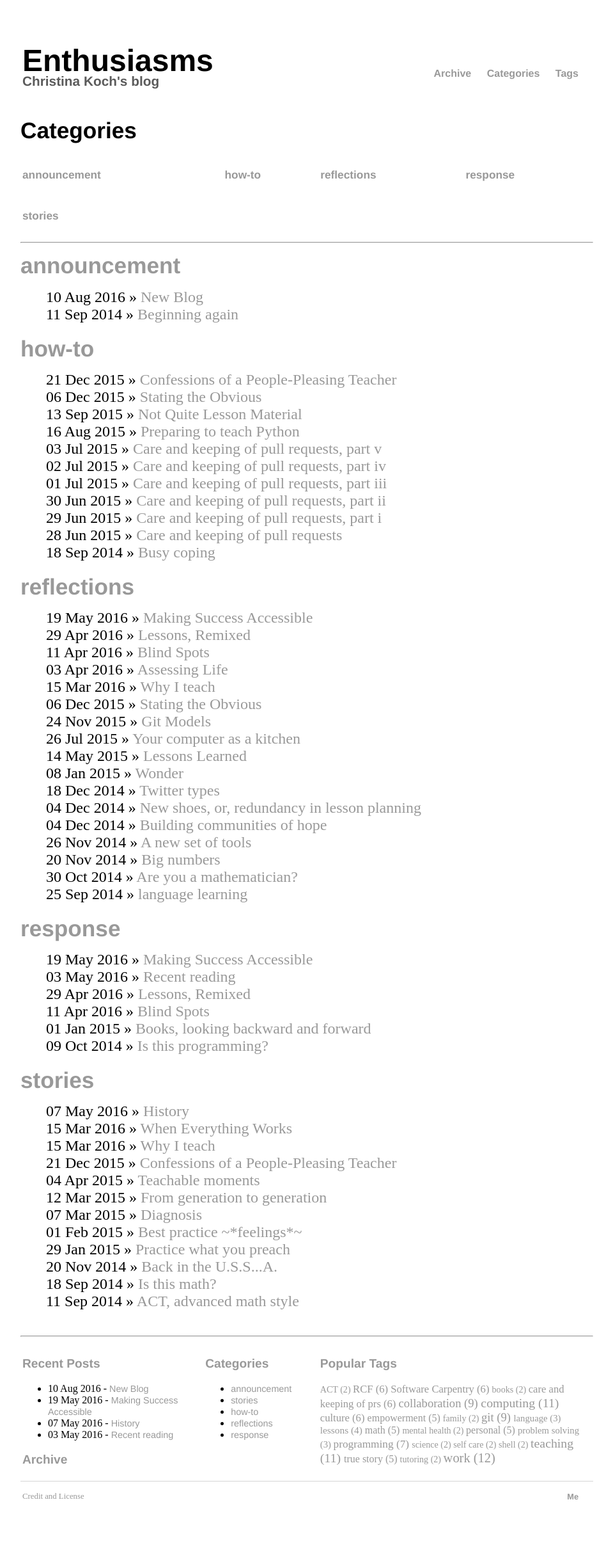
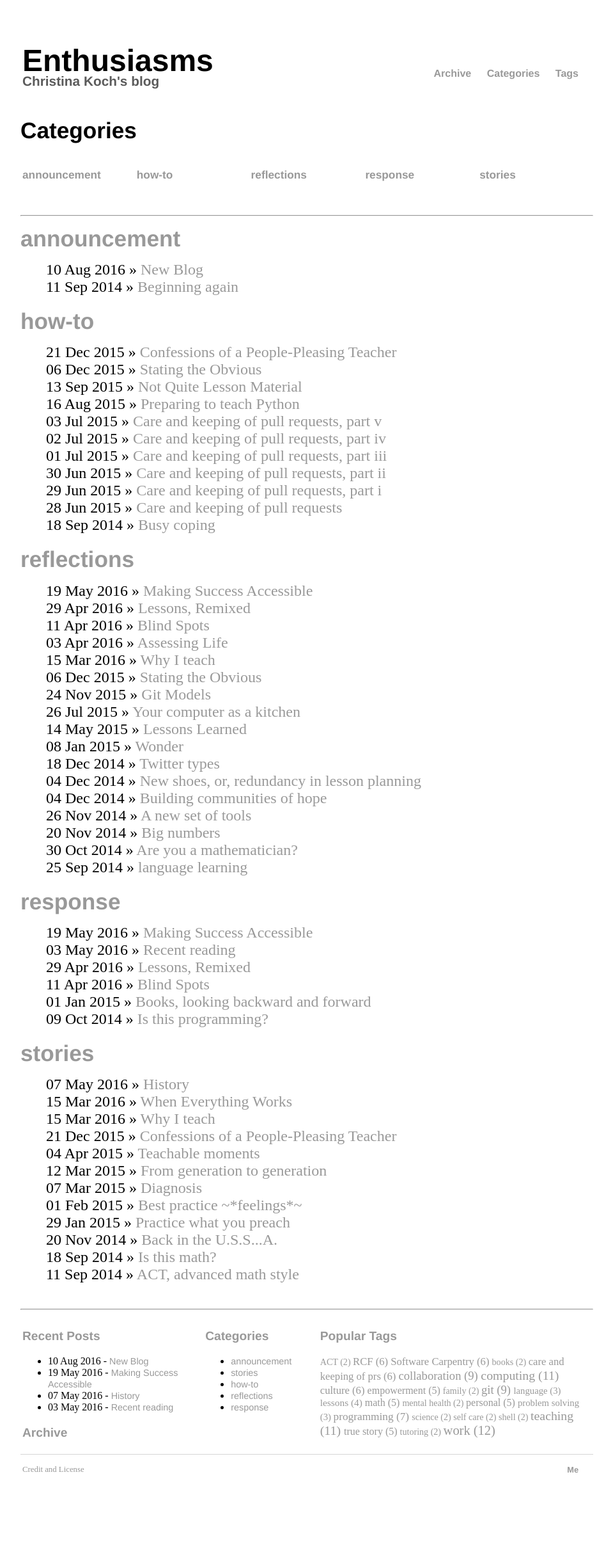
Before and after one commit to ChristinaLK/blog, a Jekyll site: the page built from categories/index.html, in a window 1280 px wide. Shown: the whole page at 64% size, without its empty margins (160-1119 px from the left). Built offline with Jekyll 4.4.1, drawn with Linux system fonts in a browser that asks for light colours; after the commit the page ends 2379 px from its top, so only the background shows below that.

Commit message:
final spacing tweaks

```diff
--- a/categories/index.html
+++ b/categories/index.html
@@ -8,13 +8,13 @@ title: Categories
 
 <table width="100%">
 {% for category in catnames %}
-  {% cycle '<tr width="33%">', '', '', '' %}
-    <td><h3><a class="meta" href="#{{ category | first | slugify}}">{{ category | first}}</a></h3></td>
-  {% cycle '', '', '', '</tr>' %}
+  {% cycle '<tr>', '', '', '', '' %}
+    <td width="20%"><h3><a class="meta" href="#{{ category | first | slugify}}">{{ category | first}}</a></h3></td>
+  {% cycle '', '', '', '', '</tr>' %}
 {% endfor %}
-{% assign width = catnames.size|modulo: 3 %}
-{% unless width == 3 %}
-  {% for i in (width..3) %}
+{% assign width = catnames.size|modulo: 5 %}
+{% unless width == 5 %}
+  {% for i in (width..4) %}
     <td>&nbsp;</td>
   {% endfor %}
   </tr>
--- a/tags/index.html
+++ b/tags/index.html
@@ -9,8 +9,8 @@ title: Tags
 
 <table width="100%">
 {% for tag in tagnames %}
-  {% cycle '<tr width="25%">', '', '', '' %}
-    <td><h3><a class="meta" href="#{{ tag | first | slugify}}">{{ tag | first}}</a></h3></td>
+  {% cycle '<tr style="line-height: 0;">', '', '', '' %}
+    <td width="25%"><h3><a href="#{{ tag | first | slugify}}">{{ tag | first}}</a></h3></td>
   {% cycle '', '', '', '</tr>' %}
 {% endfor %}
 {% assign width = tagnames.size|modulo: 4 %}
```
Also changed, not shown: _posts/2015-04-04-teachable-moments.md (+0 -1 lines).
